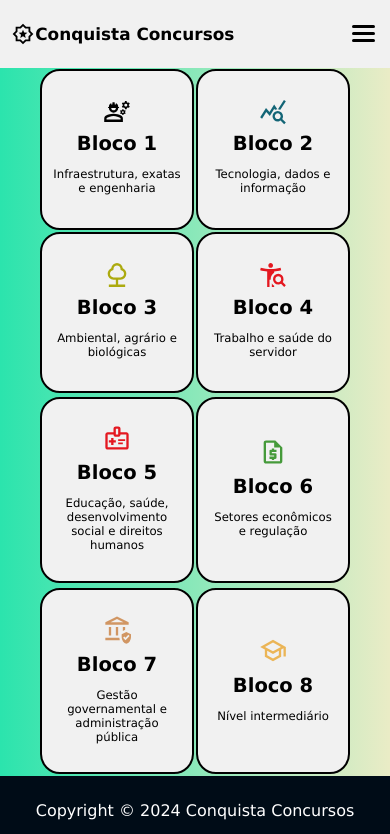
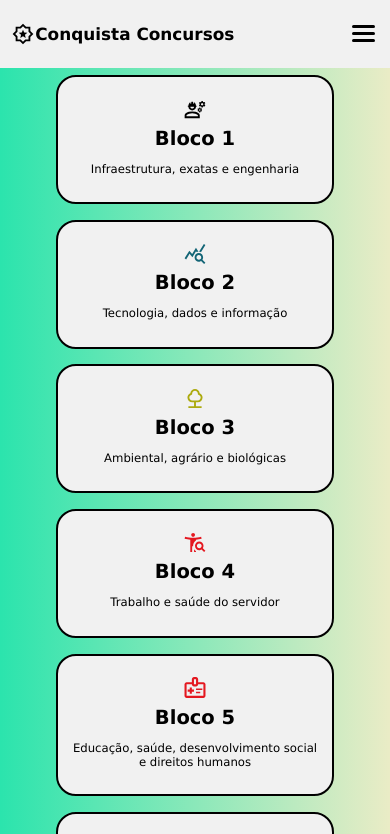
Before and after one commit to Voz-bonita/Conquista-Concursos, a SvelteKit app: page /simulados in a window 390 px wide. Shown: the top 834 px of the page. Built offline with nearby package versions, Linux system fonts and the light colour scheme; no server answers.

Commit message:
Small screen view for exam list page

```diff
--- a/src/routes/simulados/+page.svelte
+++ b/src/routes/simulados/+page.svelte
@@ -82,5 +82,14 @@
 		display: flex;
 		justify-content: center;
 		align-items: center;
+		margin: 1vh 0 1vh 0;
+	}
+
+	@media screen and (orientation: portrait), screen and (max-width: 700px) {
+		.grid-template {
+			grid-template-columns: 75%;
+			min-height: calc(100vh - 8vh - 8vh);
+			justify-content: center;
+		}
 	}
 </style>
```
